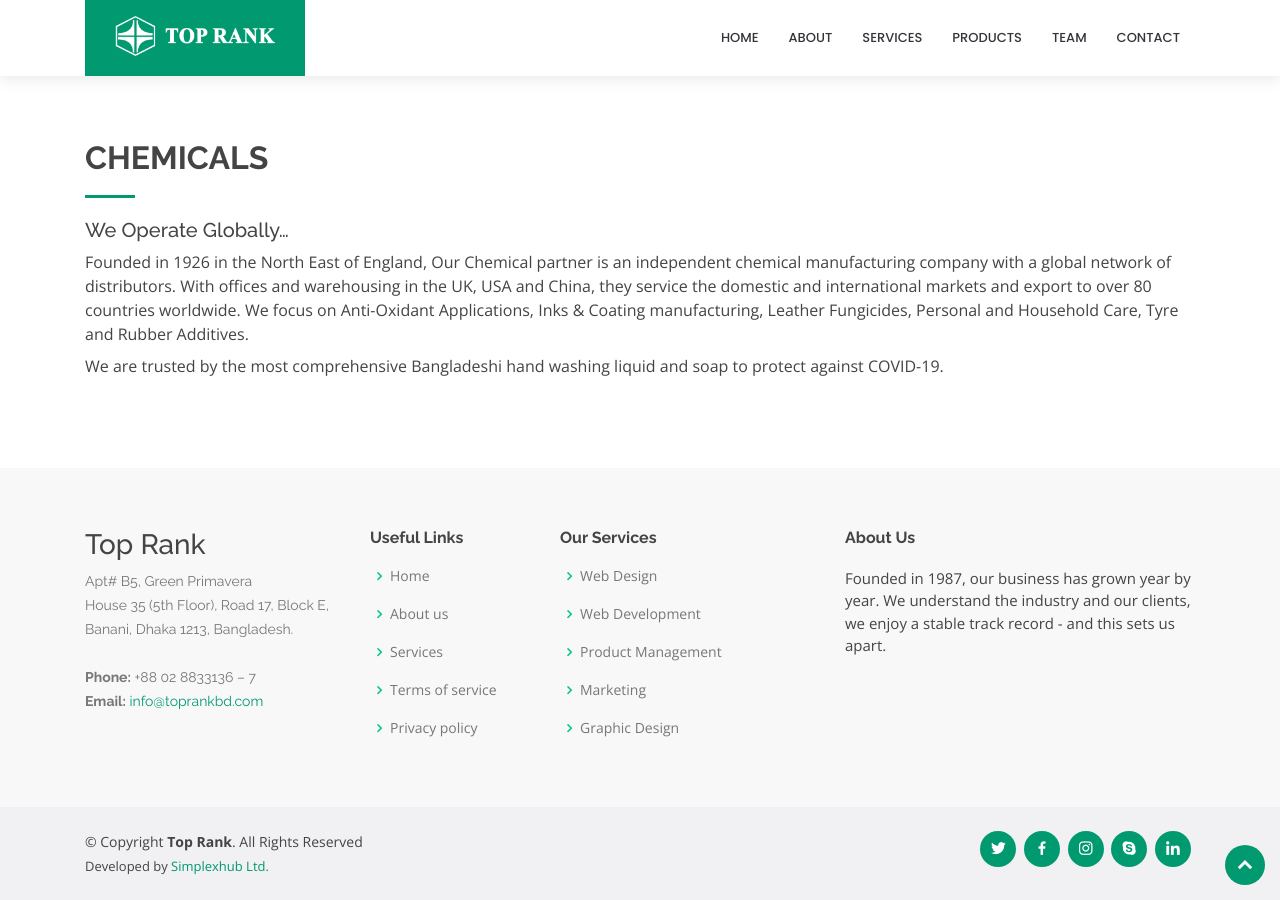
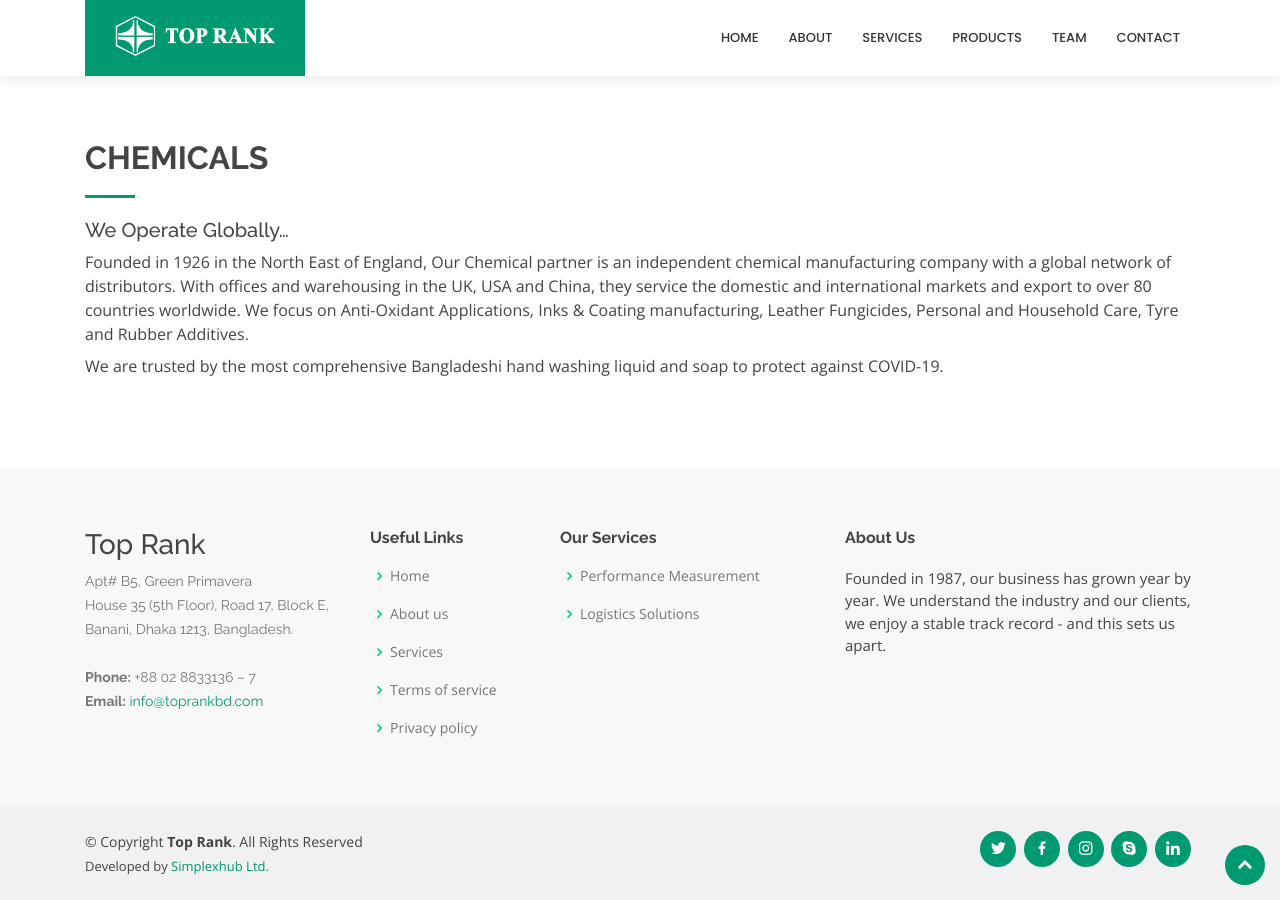
Before and after one commit to neyamat101/neyamat101.github.io, a Jekyll site: the page built from details.md, in a window 1280 px wide and 900 px high, scrolled down 3156 px. Built offline with Jekyll 4.4.1, drawn with Linux system fonts in a browser that asks for light colours.

Commit message:
Update footer.html
Content attached

```diff
--- a/_includes/footer.html
+++ b/_includes/footer.html
@@ -30,11 +30,11 @@
                 <div class="col-lg-3 col-md-6 footer-links">
                     <h4>Our Services</h4>
                     <ul>
-                        <li><i class="bx bx-chevron-right"></i> <a href="#">Web Design</a></li>
-                        <li><i class="bx bx-chevron-right"></i> <a href="#">Web Development</a></li>
-                        <li><i class="bx bx-chevron-right"></i> <a href="#">Product Management</a></li>
+                        <li><i class="bx bx-chevron-right"></i> <a href="#">Performance Measurement</a></li>
+                        <li><i class="bx bx-chevron-right"></i> <a href="#">Logistics Solutions</a></li>
+                        <!-- <li><i class="bx bx-chevron-right"></i> <a href="#">Product Management</a></li>
                         <li><i class="bx bx-chevron-right"></i> <a href="#">Marketing</a></li>
-                        <li><i class="bx bx-chevron-right"></i> <a href="#">Graphic Design</a></li>
+                        <li><i class="bx bx-chevron-right"></i> <a href="#">Graphic Design</a></li> -->
                     </ul>
                 </div>
 
```
